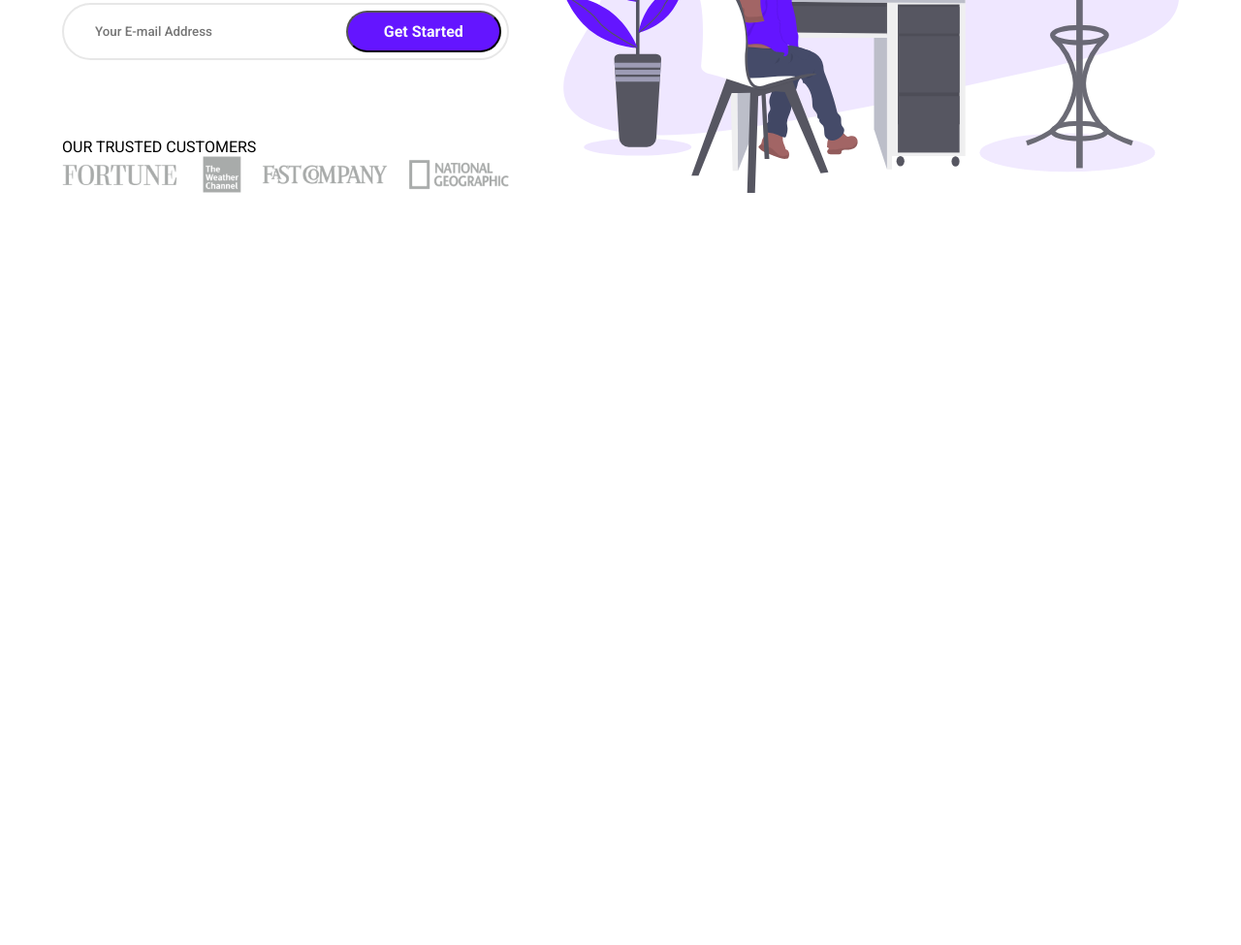
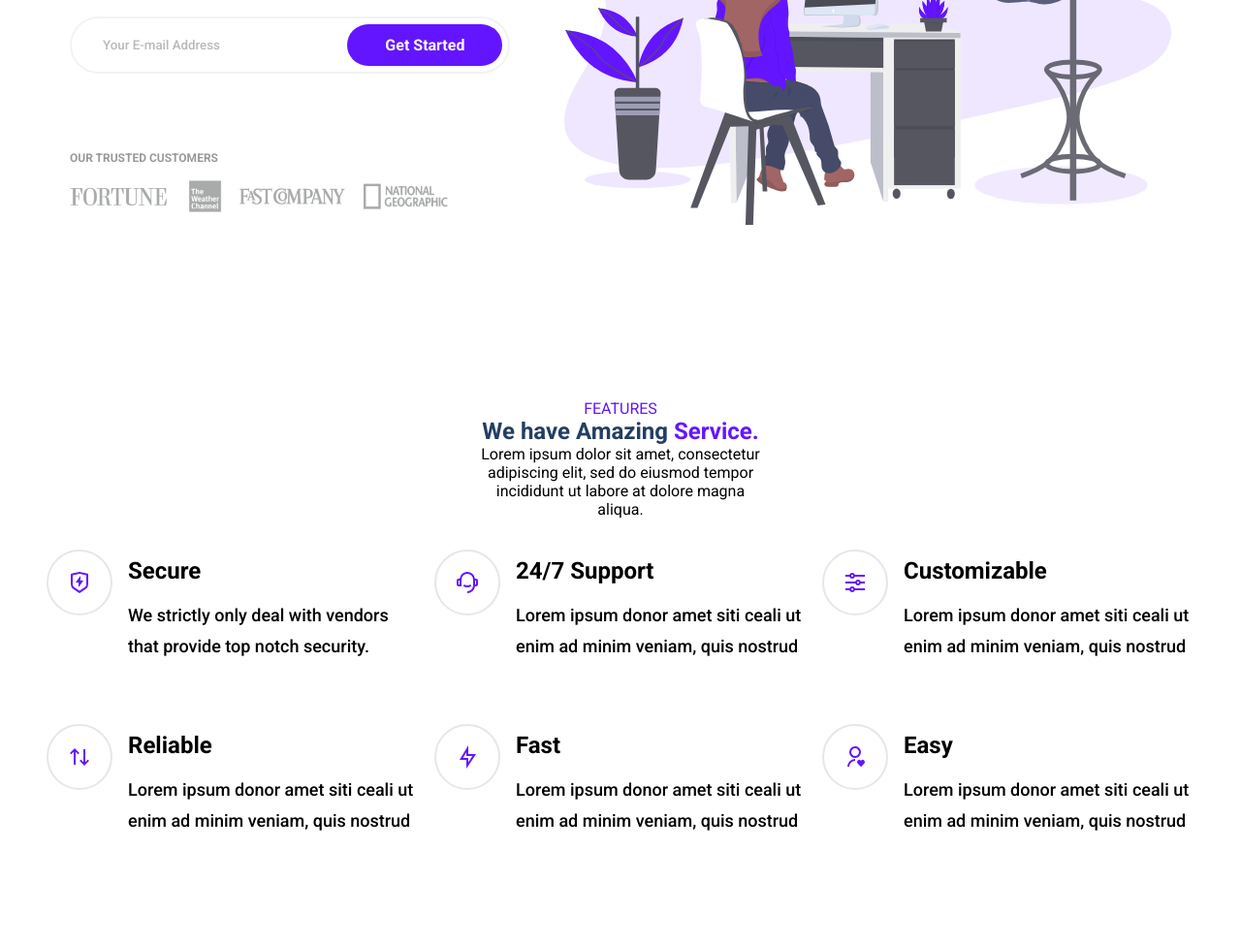
Before and after one commit to Jakeythesnak3y/treact-project, a plain HTML site: page index.html in a window 1280 px wide. Shown: the part 408-1383 px from the top of the page at 97% size. Before the commit the page ends 800 px from the top, so only its background shows below. Drawn offline with Linux system fonts and the light colour scheme.

Commit message:
service section start

```diff
--- a/index.html
+++ b/index.html
@@ -50,6 +50,79 @@
           <img class="landing__img" src="./assets/design-illustration-2.6da6a00b20c07c4a9b65d1870679e1b8.svg" alt="">
         </div>
       </div>
+      <div class="container">
+        <div class="row">
+          <div class="features">
+            <span class="purple feature__header">
+              FEATURES
+            </span>
+            <h1 class="service__statement">
+              We have Amazing <span class="purple">Service.</span>
+            </h1>
+            <p class="features__summary">
+              Lorem ipsum dolor sit amet, consectetur adipiscing elit, sed do eiusmod tempor incididunt ut labore at dolore magna aliqua.
+            </p>
+            <div class="services">
+              <div class="service">
+                <div class="img__container">
+                  <img class="service__img" src="./assets/shield-icon.daefe14b320b14fbd9cbd18908ac93ec.svg" alt="">
+                </div>
+                <div class="service__description">
+                  <h2>Secure</h2>
+                  <p class="description">We strictly only deal with vendors that provide top notch security.</p>
+                </div>
+            </div>
+              <div class="service">
+                <div class="img__container">
+                  <img class="service__img" src="./assets/support-icon.f9253ffa8cb6ffde5bbaa05eb5136375.svg" alt="">
+                </div>
+                <div class="service__description">
+                  <h2>24/7 Support</h2>
+                  <p class="description">Lorem ipsum donor amet siti ceali ut enim ad minim veniam, quis nostrud</p>
+                </div>
+              </div>
+              <div class="service">
+                <div class="img__container">
+                  <img class="service__img" src="./assets/customize-icon.367468c90fd796009b97fbfba67b2c6a.svg" alt="">
+                </div>
+                <div class="service__description">
+                  <h2>
+                    Customizable
+                  </h2>
+                  <p class="description">Lorem ipsum donor amet siti ceali ut enim ad minim veniam, quis nostrud</p>
+                </div>
+              </div>
+              <div class="service">
+                <div class="img__container">
+                  <img class="service__img" src="./assets/reliable-icon.1367510a8f0a1bec76dc425d25f92f43.svg" alt="">
+                </div>
+                <div class="service__description">
+                  <h2>Reliable</h2>
+                  <p class="description">Lorem ipsum donor amet siti ceali ut enim ad minim veniam, quis nostrud</p>
+                </div>
+              </div>
+              <div class="service">
+                <div class="img__container">
+                  <img class="service__img" src="./assets/fast-icon.dbb971a73d4805d2fc3bcdacdb55beba.svg" alt="">
+                </div>
+                <div class="service__description">
+                  <h2>Fast</h2>
+                  <p class="description">Lorem ipsum donor amet siti ceali ut enim ad minim veniam, quis nostrud</p>
+                </div>
+              </div>
+              <div class="service">
+                <div class="img__container">
+                  <img class="service__img" src="/assets/simple-icon.673b7e1750b2a4ef32907fc164828d00.svg" alt="">
+                </div>
+                <div class="service__description">
+                  <h2>Easy</h2>
+                  <p class="description">Lorem ipsum donor amet siti ceali ut enim ad minim veniam, quis nostrud</p>
+                </div>
+              </div>
+            </div>
+          </div>
+        </div>
+      </div>
     </div>
   </section>
 </body>
--- a/style.css
+++ b/style.css
@@ -10,6 +10,10 @@ a {
   position: relative;
 }
 
+h1 {
+  color:#243e63;
+}
+
 .purple {
   color: #6415FF;
 }
@@ -20,12 +24,16 @@ a {
   margin: 0 auto;
 }
 
+.container {
+  padding: 80px 0;
+}
+
 .nav {
   display: flex;
   justify-content: space-between;
   align-items: center;
   height: 100%;
-  padding: 16px;
+  padding: 16px 16px 0 16px;
 }
 
 .logo__box {
@@ -56,11 +64,9 @@ a {
   text-decoration: none;
   margin: 0 24px;
   color: #243e63;
+  transition: all 400ms;
 }
 
-.nav__link:hover {
-  color: #6415FF;
-}
 
 ul {
   display: flex;
@@ -123,8 +129,8 @@ LANDING SECTION
   flex-direction: row;
   justify-content: space-between;
   align-items: center;
-  padding-top: 40px;
-  margin: 0 24px;
+  padding: 96px 0;
+  margin: 0 32px;
 }
 
 .landing__left {
@@ -138,15 +144,24 @@ LANDING SECTION
 .initial__statement {
   padding-bottom: 48px;
   text-align: left;
-  font-size: 48px;
+  font-size: 36px;
 }
 
 .summary {
   line-height: 1.5;
-  font-size: 18px;
+  font-size: 16px;
   margin-bottom: 24px;
   color: #243e63;
   text-align: left;
+}
+
+.landing__img {
+  width: 100%;
+  padding-left: 48px;
+}
+
+.landing__img--box {
+  width: 60%;
 }
 
 .input {
@@ -161,7 +176,7 @@ LANDING SECTION
   border-radius: 99px;
   border-style: solid;
   border-color: #e7e7e7;
-
+  opacity: 0.5;
   font-weight: 500;
 }
 
@@ -181,6 +196,13 @@ LANDING SECTION
   font-size: 16px;
   font-weight: 700;
   border-radius: 99px;
+  border-width: 0;
+  transition: all 400ms;
+}
+
+.start__button:hover {
+  background-color: #5511cc;
+  cursor: pointer;
 }
 
 .customers {
@@ -190,13 +212,77 @@ LANDING SECTION
 .customer__img {
   width: 100%;
   opacity: .5;
+  margin-top: 16px;
+  padding: 0 64px 0 0;
 }
 
-.landing__img {
-  width: 100%;
-  padding-left: 48px;
+.sponsors {
+  opacity: 0.4;
+  font-weight: 700;
+  font-size: 12px;
 }
 
-.landing__img--box {
-  width: 60%;
+/*
+
+FEATURES
+
+*/
+
+.features {
+  display: flex;
+  flex-direction: column;
+  align-items: center;
 }
+
+.feature__header {
+  text-align: center;
+}
+
+.service__statement {
+  text-align: center;
+}
+
+.features__summary {
+  display: flex;
+  text-align: center;
+  max-width: 300px;
+}
+
+.services {
+  display: flex;
+  flex-wrap: wrap;
+  justify-content: center;
+}
+
+.service {
+  display: flex;
+  width: calc(100%/3);
+  padding: 32px 8px;
+  align-items: flex-start;
+}
+
+.service__img {
+ vertical-align: middle;
+}
+
+.img__container {
+  padding: 1.25rem;
+  border-style: solid;
+  border-radius: 50%;
+  border-width: 2px;
+  color: #e7e7e7;
+
+}
+
+.service__description {
+  display: flex;
+  flex-direction: column;
+  margin: 8px 0 0 16px;
+}
+
+.description {
+  padding-top: 16px;
+  line-height: 2rem;
+  font-size: 18px;
+  font-weight: 500;
+}
```
